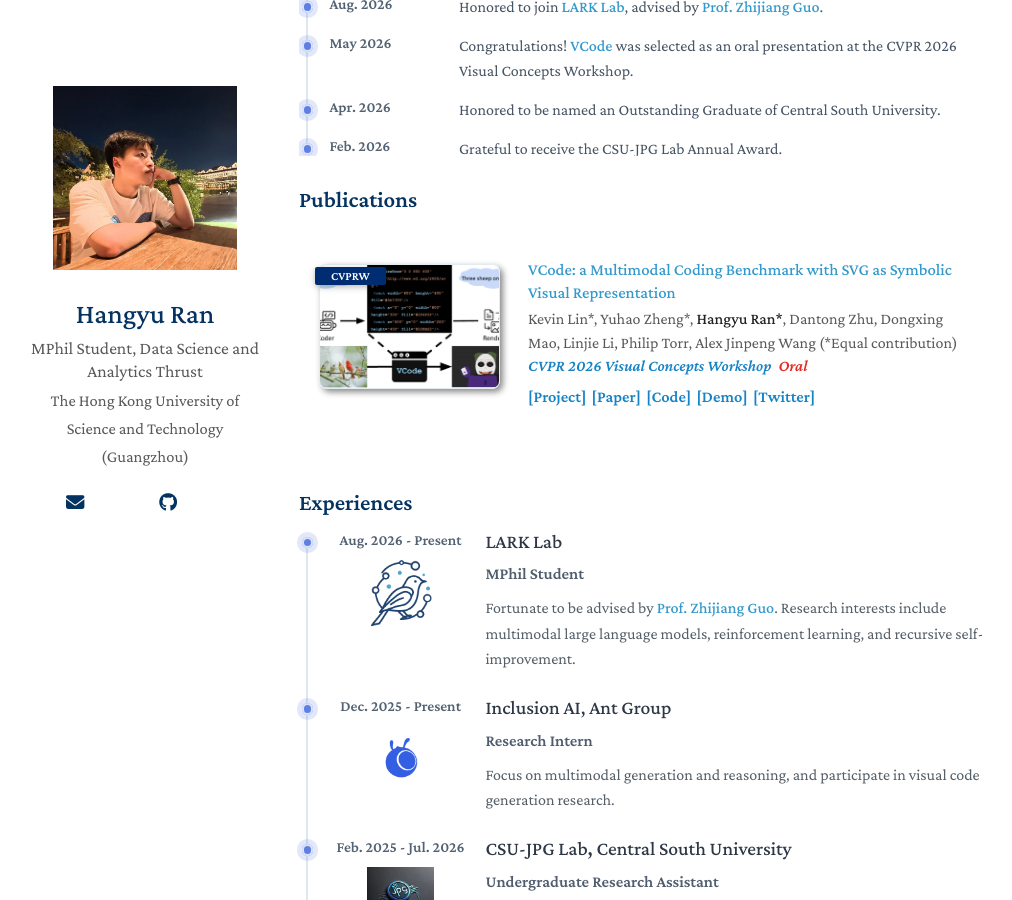
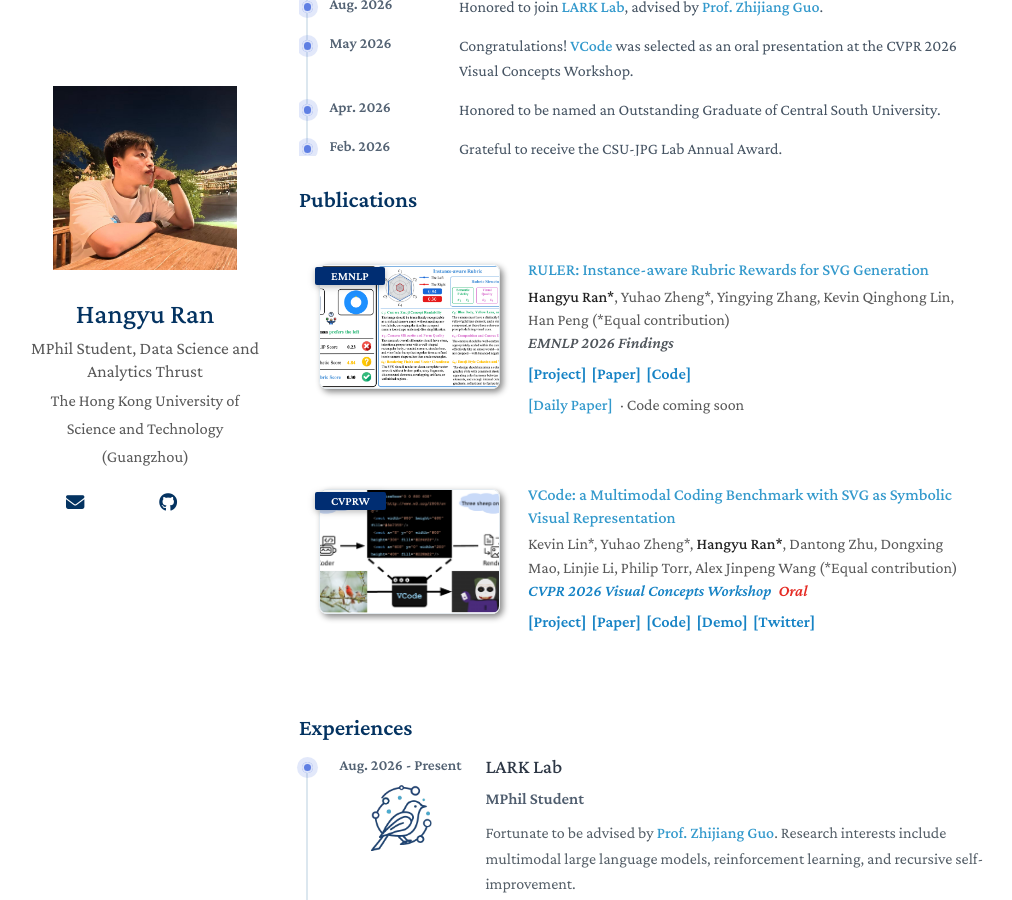
Before and after one commit to HangyuRan/HangyuRan.github.io, a Jekyll site: the page built from index.md, in a window 1280 px wide and 900 px high, scrolled down 430 px. Shown: the whole window, without its empty margins (131-1143 px from the left). Built offline with Jekyll 4.4.1, drawn with Linux system fonts in a browser that asks for light colours; a style sheet for code colours, icons or effects is not loaded.

Commit message:
Add RULER publication

```diff
--- a/_data/publications.yml
+++ b/_data/publications.yml
@@ -1,4 +1,14 @@
 main:
+  - title: "RULER: Instance-aware Rubric Rewards for SVG Generation"
+    authors: "<strong>Hangyu Ran*</strong>, Yuhao Zheng*, Yingying Zhang, Kevin Qinghong Lin, Han Peng (*Equal contribution)"
+    conference_short: EMNLP
+    conference: "EMNLP 2026 Findings"
+    arxiv: https://arxiv.org/abs/2609.25270
+    pdf: https://arxiv.org/pdf/2609.25270
+    code: https://github.com/ant-research/RULER
+    page: https://hangyuran.github.io/RULER/
+    image: ./assets/img/ruler_teaser.png
+    others: '<a href="https://huggingface.co/papers/2609.25270" target="_blank" rel="noopener noreferrer">[Daily Paper]</a> &middot; Code coming soon'
   - title: "VCode: a Multimodal Coding Benchmark with SVG as Symbolic Visual Representation"
     authors: "Kevin Lin*, Yuhao Zheng*, <strong>Hangyu Ran*</strong>, Dantong Zhu, Dongxing Mao, Linjie Li, Philip Torr, Alex Jinpeng Wang (*Equal contribution)"
     conference_short: CVPRW
```
Also changed, not shown: assets/img/ruler_teaser.png (added).
